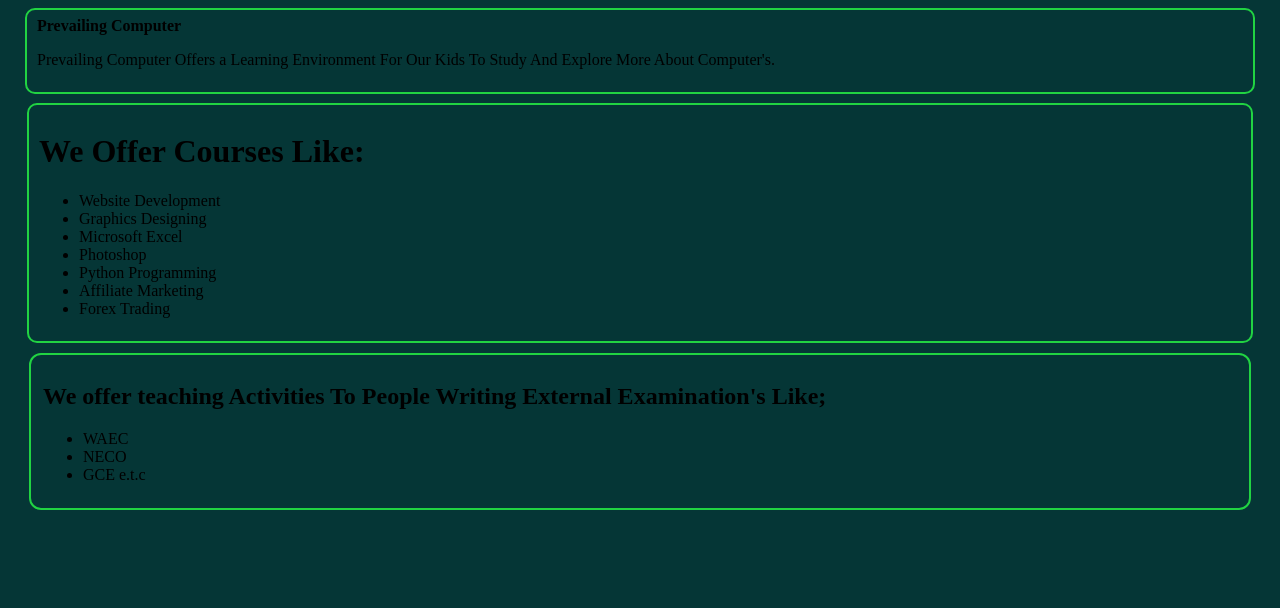
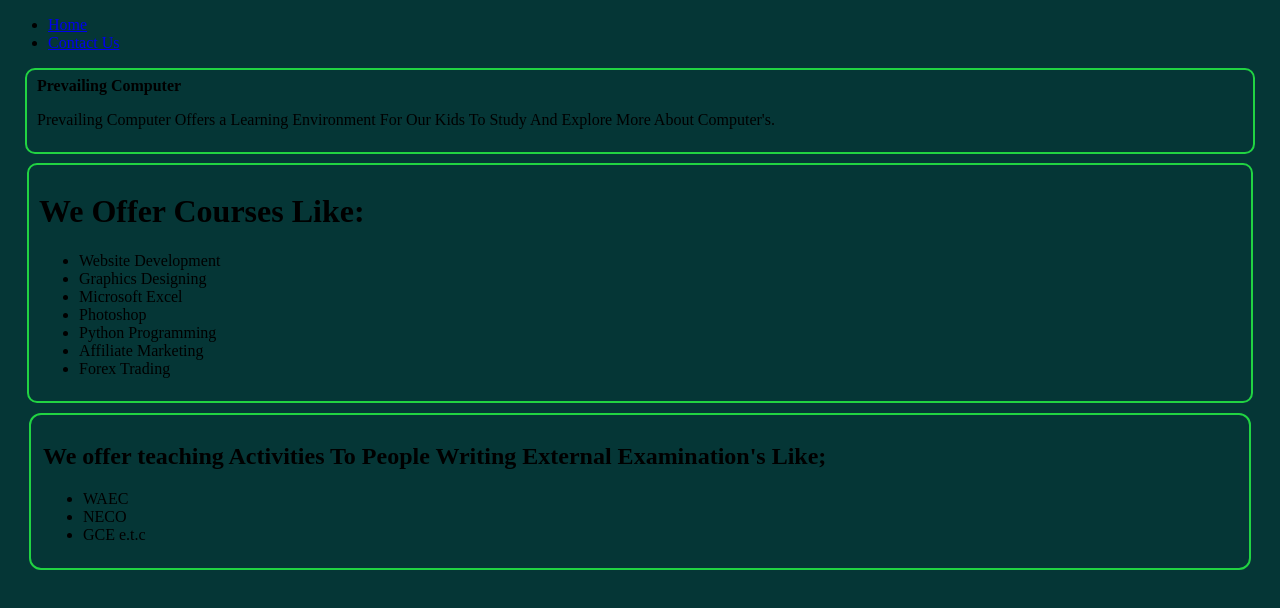
Before and after one commit to wizzyk21/prevailing-computers, a plain HTML site: page index.html in a window 1280 px wide. Drawn offline with Linux system fonts and the light colour scheme.

Commit message:
Add navigation to about page

```diff
--- a/index.html
+++ b/index.html
@@ -7,6 +7,19 @@
      <link rel="stylesheet" href="Home.css">
 </head>
 <body>
+
+  <nav>
+
+
+<ul class="navigation">
+  <li><a href="./Css.html">Home</a></li>
+  <!-- <li><a href="Homework.html">About</a></li> -->
+  <li><a href="#Contact Us">Contact Us</a></li>
+
+  </ul>
+
+
+  </nav>
     <div class="Intro">
     <B>Prevailing Computer</B>
      <p>Prevailing Computer Offers a Learning Environment For Our Kids To Study And Explore More About Computer's.</p>
```
